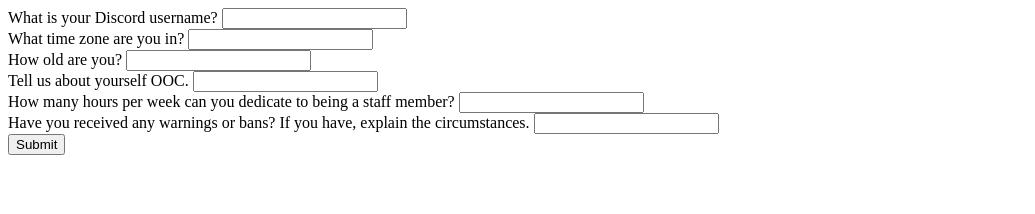
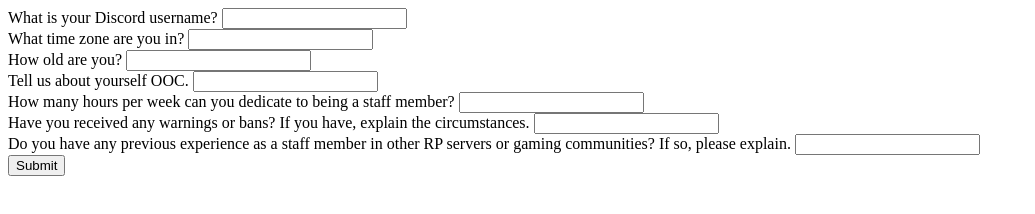
Before and after one commit to BackDoorRP/BackDoorRP-Website, a plain HTML site: page staff-application.html in a window 1280 px wide. Shown: the whole page, without its empty margins (0-1035 px from the left). Drawn offline with Linux system fonts and the light colour scheme.

Commit message:
added the 7th question

```diff
--- a/staff-application.html
+++ b/staff-application.html
@@ -23,6 +23,9 @@
                         <label for="field6">Have you received any warnings or bans? If you have, explain the circumstances.</label>
                         <input type="text" id="field6" name="field6" required>
                         <br>
+                        <label for="field7">Do you have any previous experience as a staff member in other RP servers or gaming communities? If so, please explain.</label>
+                        <input type="text" id="field7" name="field7" required>
+                        <br>
                         <button type="submit">Submit</button>
                 </form>
                 <script src="js/staff-app.js"></script>
```
